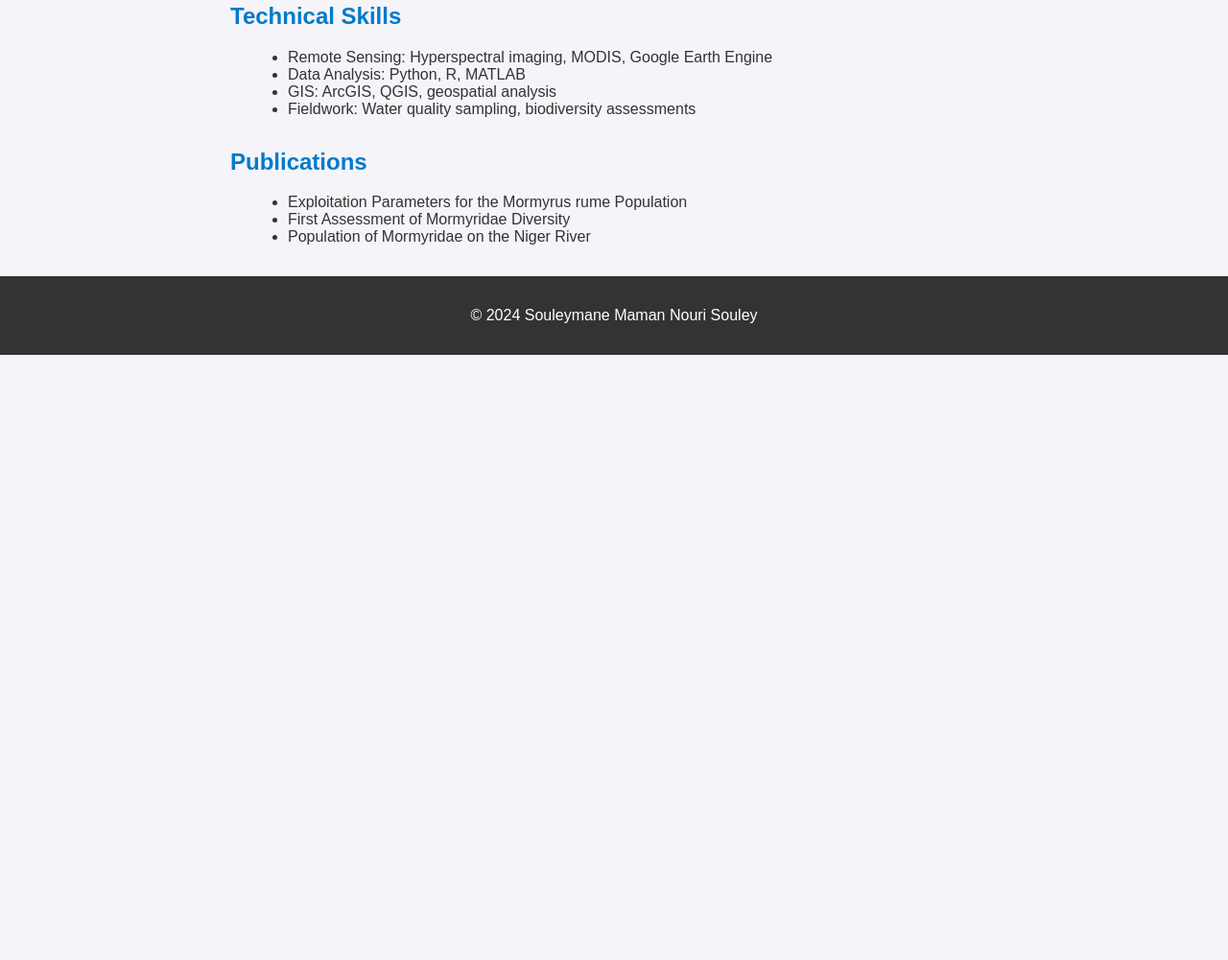
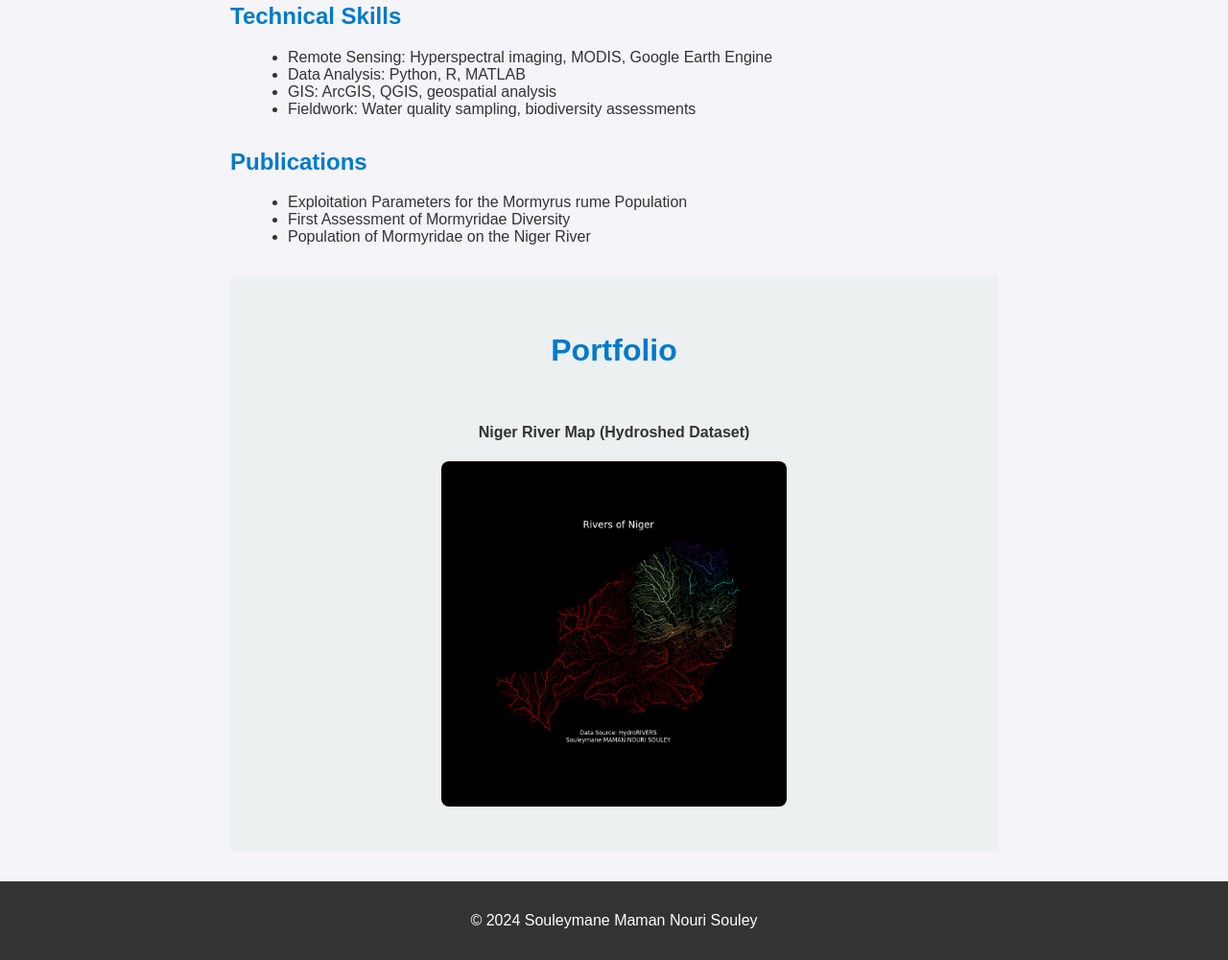
Before and after one commit to halieute/professional-cv, a plain HTML site: page index.html in a window 1280 px wide. Shown: the part 783-1784 px from the top of the page at 96% size. Before the commit the page ends 1153 px from the top, so only its background shows below. Drawn offline with Linux system fonts and the light colour scheme.

Commit message:
Updated CV with Portfolio section and Niger River map

```diff
--- a/index.html
+++ b/index.html
@@ -70,6 +70,36 @@
         footer a:hover {
             text-decoration: underline;
         }
+
+        /* Portfolio Section */
+        section#portfolio {
+            background-color: #ecf0f1;
+            padding: 2em 0;
+        }
+
+        #portfolio h2 {
+            text-align: center;
+            font-size: 2em;
+        }
+
+        #portfolio .portfolio-gallery {
+            display: flex;
+            flex-wrap: wrap;
+            justify-content: space-around;
+            gap: 20px;
+        }
+
+        #portfolio .portfolio-item {
+            width: 45%;
+            margin: 10px 0;
+            text-align: center;
+        }
+
+        #portfolio .portfolio-item img {
+            width: 100%;
+            height: auto;
+            border-radius: 8px;
+        }
     </style>
 </head>
 <body>
@@ -82,6 +112,7 @@
         </div>
         <img src="profile-pic.png" alt="Profile Picture">
     </header>
+
     <main>
         <section>
             <h2>Objective</h2>
@@ -127,9 +158,22 @@
                 <li>Population of Mormyridae on the Niger River</li>
             </ul>
         </section>
+
+        <!-- Portfolio Section -->
+        <section id="portfolio">
+            <h2>Portfolio</h2>
+            <div class="portfolio-gallery">
+                <div class="portfolio-item">
+                    <h4>Niger River Map (Hydroshed Dataset)</h4>
+                    <img src="Portofolio_Maps/rivers_of_Niger.png" alt="Niger River Map" />
+                </div>
+            </div>
+        </section>
     </main>
+
     <footer>
         <p>© 2024 Souleymane Maman Nouri Souley</p>
     </footer>
+
 </body>
 </html>
```
Also changed, not shown: Portofolio_Maps/rivers_of_Niger.png (added).
